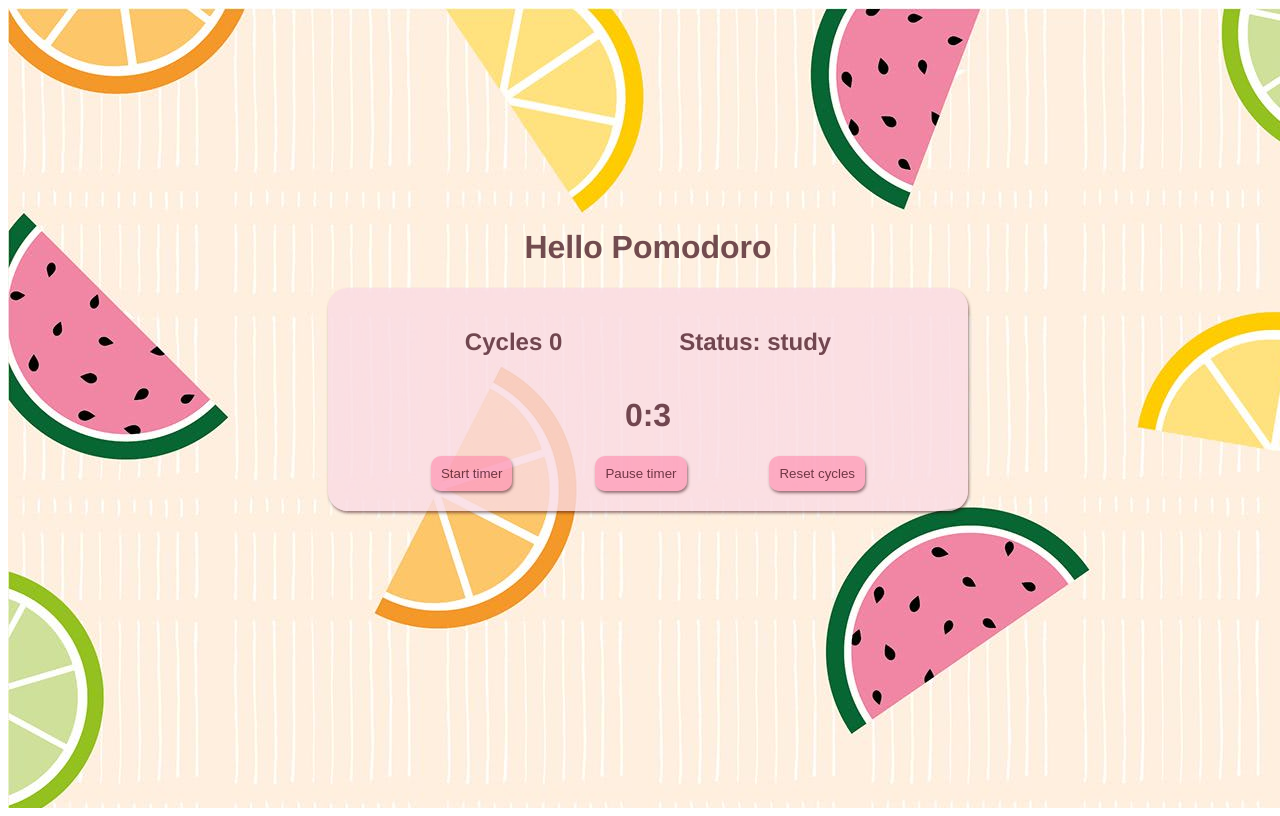
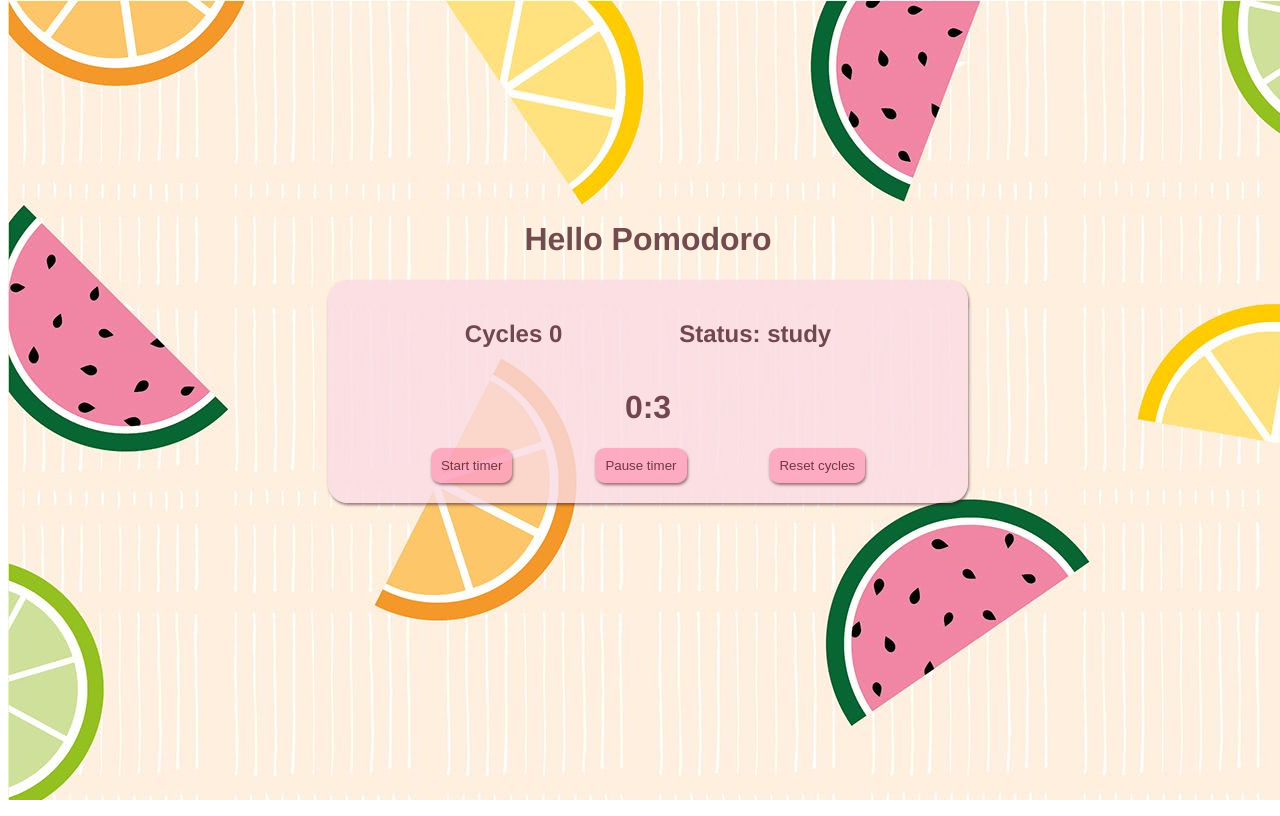
Before and after one commit to shontzu/Pomodoro, a Vue app: page / in a window 1280 px wide. Built offline with nearby package versions, Linux system fonts and the light colour scheme.

Commit message:
OCD about the white gap

```diff
--- a/src/App.vue
+++ b/src/App.vue
@@ -81,6 +81,8 @@ html {
   -moz-osx-font-smoothing: grayscale;
   height: 100vh;
   width: 100vw;
+  position:fixed;
+  top:0;
   /* center the wrapper */
   display: flex;
   align-items: center;
```
